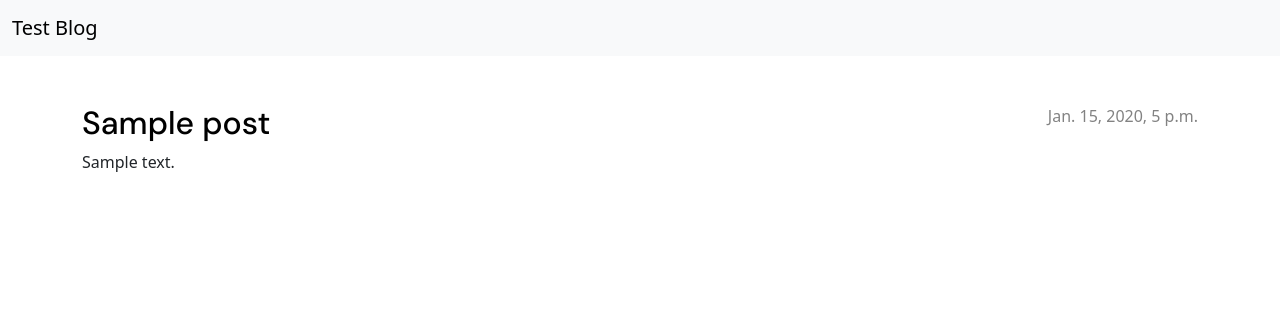
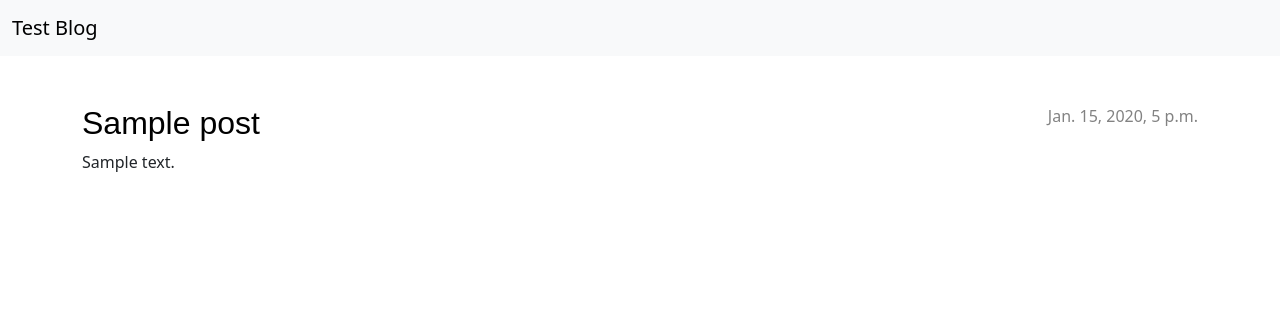
Before and after one commit to notscope/my-first-blog, a Django app: page / in a window 1280 px wide. Shown: the top 316 px of the page. Run offline with Django 5.2, Linux system fonts and the light colour scheme; tables that the repository leaves empty hold one stand-in row (values such as "Sample post").

Commit message:
fix font

```diff
--- a/blog/static/css/blog.css
+++ b/blog/static/css/blog.css
@@ -18,7 +18,7 @@ h1,
 h2,
 h3,
 h4 {
-    font-family: 'DM Sans'
+    font-family: sans-serif;
 }
 
 .date {
```
